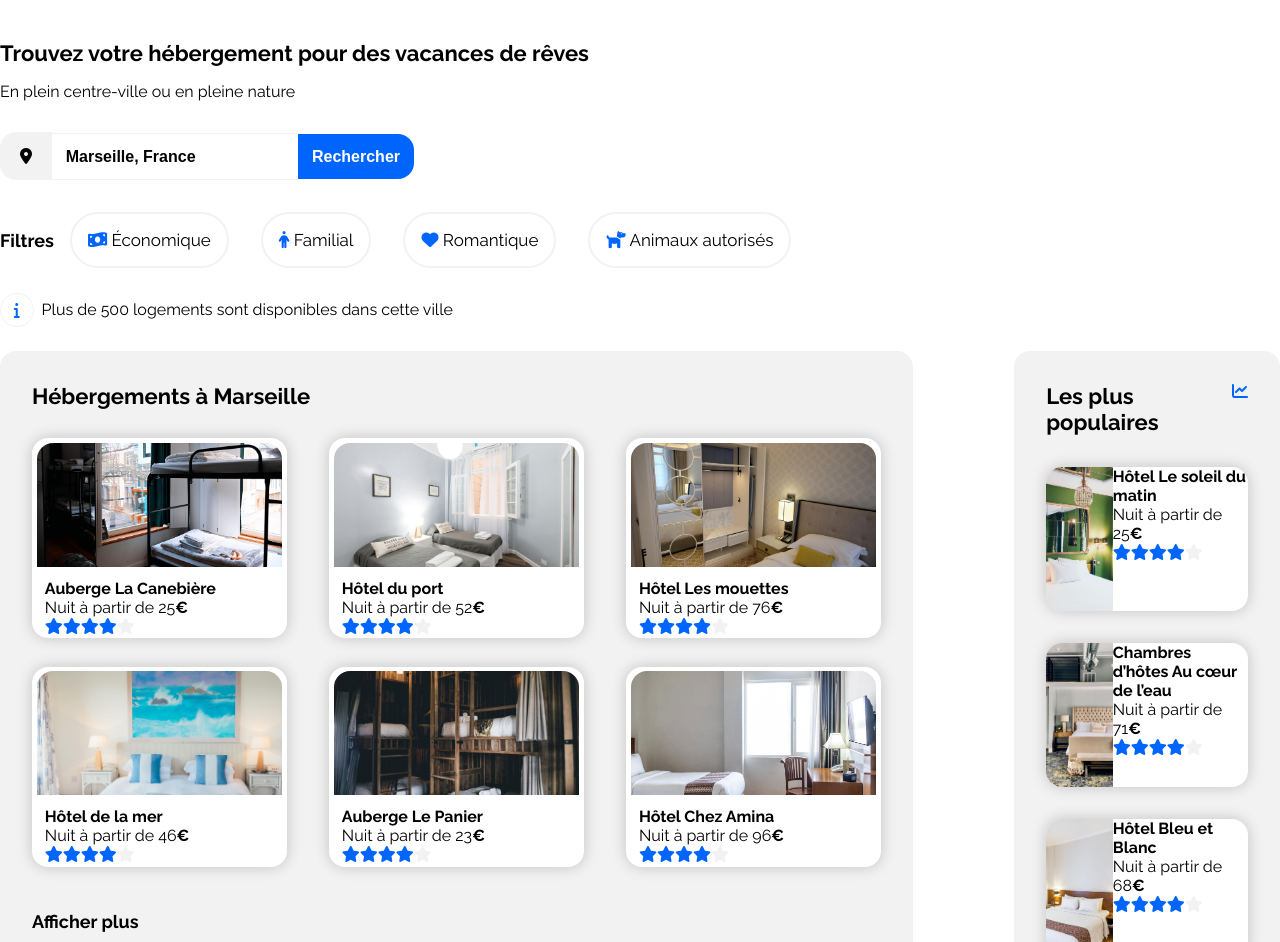
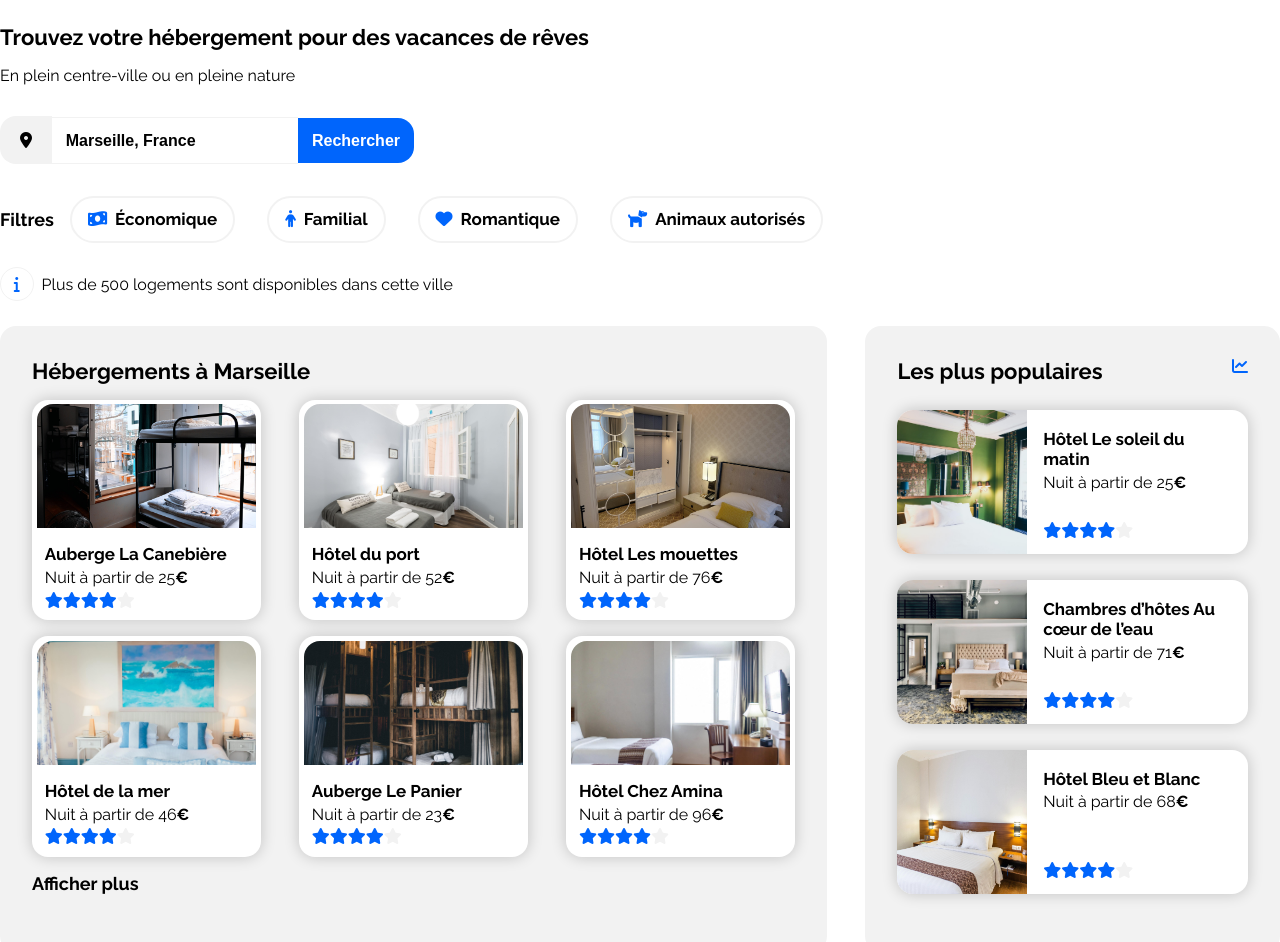
Before and after one commit to Sasoste/OC-Projet-2, a plain HTML site: page index.html in a window 1280 px wide. Shown: the part 75-1017 px from the top of the page. Drawn offline with Linux system fonts and the light colour scheme.

Commit message:
Listes retirées

```diff
--- a/index.html
+++ b/index.html
@@ -20,21 +20,20 @@
 
 
     <header>
-        <img src="images/Booki.png" alt="Logo Booki" id="Logo" />
+        <img src="images/Booki@3x.png" alt="Logo Booki" id="Logo" />
         <nav>
-            <ul>
-                <li><a href="#Hebergements">Hébergements</a></li>
-                <li><a href="#Activites">Activités</a></li>
-            </ul>
+            <div>
+                <a href="#Hebergements">Hébergements</a>
+                <a href="#Activites">Activités</a>
+            </div>
         </nav>
     </header>
 
 
     <main>
-        <section class="tete">
-            <h1>Trouvez votre hébergement pour des vacances de rêves</h1><!--22-->
-            <p class="text">En plein centre-ville ou en pleine nature
-            </p><!--16-->
+        <section class="intro">
+            <h2>Trouvez votre hébergement pour des vacances de rêves</h2><!--22-->
+            <p class="text">En plein centre-ville ou en pleine nature</p><!--16-->
             <form action="" method="get">
                 <i class="fa-solid fa-location-dot"></i>
                 <input id="Recherche" type="search" placeholder="Marseille, France" /><!--18-->
@@ -42,13 +41,13 @@
             </form>
 
             <div class="filtres">
-                <h2>Filtres</h2>
-                <ul>
-                    <li><i class="fa-solid fa-money-bill-wave bleu"></i> Économique</li>
-                    <li><i class="fa-solid fa-person bleu"></i> Familial</li>
-                    <li><i class="fa-solid fa-heart bleu"></i> Romantique</li>
-                    <li><i class="fa-solid fa-dog bleu"></i> Animaux autorisés</li>
-                </ul>
+                <h3>Filtres</h3>
+                <div>
+                    <p><i class="fa-solid fa-money-bill-wave bleu"></i>Économique</p>
+                    <p><i class="fa-solid fa-person bleu"></i>Familial</p>
+                    <p><i class="fa-solid fa-heart bleu"></i>Romantique</p>
+                    <p><i class="fa-solid fa-dog bleu"></i>Animaux autorisés</p>
+                </div>
             </div>
 
             <div class="info">
@@ -59,169 +58,172 @@
 
 
         <section class="logements">
-
-            <figure class="hebergements">
-                <div class="wrap1">
-                    <h1 id="Hebergements">Hébergements à Marseille</h1>
+            <div class="hebergements">
+                <h2 id="Hebergements">Hébergements à Marseille</h2>
+                <div class="cartes">
                     <article class="card">
                         <a href="">
                             <img src="images/hl/1.jpg" alt="Auberge La Canebière" class="image" />
-                            <figcaption>
+                            <div class="cotecard">
                                 <h4>Auberge La Canebière</h4><!--16-->
                                 <p>Nuit à partir de 25<strong>€</strong></p><!--14-->
-                                <ul>
-                                    <li><i class="fa fa-star"></i></li>
-                                    <li><i class="fa fa-star"></i></li>
-                                    <li><i class="fa fa-star"></i></li>
-                                    <li><i class="fa fa-star"></i></li>
-                                    <li><i class="fa-solid fa-star gris"></i></li>
-                                </ul>
-                            </figcaption>
+                                <div class="etoiles">
+                                    <i class="fa fa-star"></i>
+                                    <i class="fa fa-star"></i>
+                                    <i class="fa fa-star"></i>
+                                    <i class="fa fa-star"></i>
+                                    <i class="fa fa-star gris"></i>
+                                </div>
+                            </div>
                         </a>
                     </article>
                     <article class="card">
                         <a href="">
                             <img src="images/hl/2.jpg" alt="Hôtel du port" class="image" />
-                            <figcaption>
+                            <div class="cotecard">
                                 <h4>Hôtel du port</h4><!--16-->
                                 <p>Nuit à partir de 52<strong>€</strong></p><!--14-->
-                                <ul>
-                                    <li><i class="fa fa-star"></i></li>
-                                    <li><i class="fa fa-star"></i></li>
-                                    <li><i class="fa fa-star"></i></li>
-                                    <li><i class="fa fa-star"></i></li>
-                                    <li><i class="fa-solid fa-star gris"></i></li>
-                                </ul>
-                            </figcaption>
+                                <div class="etoiles">
+                                    <i class="fa fa-star"></i>
+                                    <i class="fa fa-star"></i>
+                                    <i class="fa fa-star"></i>
+                                    <i class="fa fa-star"></i>
+                                    <i class="fa fa-star gris"></i>
+                                </div>
+                            </div>
                         </a>
                     </article>
                     <article class="card">
                         <a href="">
                             <img src="images/hl/3.jpg" alt="Hôtel Les mouettes" class="image" />
-                            <figcaption>
+                            <div class="cotecard">
                                 <h4>Hôtel Les mouettes</h4><!--16-->
                                 <p>Nuit à partir de 76<strong>€</strong></p><!--14-->
-                                <ul>
-                                    <li><i class="fa fa-star"></i></li>
-                                    <li><i class="fa fa-star"></i></li>
-                                    <li><i class="fa fa-star"></i></li>
-                                    <li><i class="fa fa-star"></i></li>
-                                    <li><i class="fa-solid fa-star gris"></i></li>
-                                </ul>
-                            </figcaption>
+                                <div class="etoiles">
+                                    <i class="fa fa-star"></i>
+                                    <i class="fa fa-star"></i>
+                                    <i class="fa fa-star"></i>
+                                    <i class="fa fa-star"></i>
+                                    <i class="fa fa-star gris"></i>
+                                </div>
+                            </div>
                         </a>
                     </article>
                     <article class="card">
                         <a href="">
                             <img src="images/hl/4.jpg" alt="Hôtel de la mer" class="image" />
-                            <figcaption>
+                            <div class="cotecard">
                                 <h4>Hôtel de la mer</h4><!--16-->
                                 <p>Nuit à partir de 46<strong>€</strong></p><!--14-->
-                                <ul>
-                                    <li><i class="fa fa-star"></i></li>
-                                    <li><i class="fa fa-star"></i></li>
-                                    <li><i class="fa fa-star"></i></li>
-                                    <li><i class="fa fa-star"></i></li>
-                                    <li><i class="fa-solid fa-star gris"></i></li>
-                                </ul>
-                            </figcaption>
+                                <div class="etoiles">
+                                    <i class="fa fa-star"></i>
+                                    <i class="fa fa-star"></i>
+                                    <i class="fa fa-star"></i>
+                                    <i class="fa fa-star"></i>
+                                    <i class="fa fa-star gris"></i>
+                                </div>
+                            </div>
                         </a>
                     </article>
                     <article class="card">
                         <a href="">
                             <img src="images/hl/5.jpg" alt="Auberge Le Panier" class="image" />
-                            <figcaption>
+                            <div class="cotecard">
                                 <h4>Auberge Le Panier</h4><!--16-->
                                 <p>Nuit à partir de 23<strong>€</strong></p><!--14-->
-                                <ul>
-                                    <li><i class="fa fa-star"></i></li>
-                                    <li><i class="fa fa-star"></i></li>
-                                    <li><i class="fa fa-star"></i></li>
-                                    <li><i class="fa fa-star"></i></li>
-                                    <li><i class="fa-solid fa-star gris"></i></li>
-                                </ul>
-                            </figcaption>
+                                <div class="etoiles">
+                                    <i class="fa fa-star"></i>
+                                    <i class="fa fa-star"></i>
+                                    <i class="fa fa-star"></i>
+                                    <i class="fa fa-star"></i>
+                                    <i class="fa fa-star gris"></i>
+                                </div>
+                            </div>
                         </a>
                     </article>
                     <article class="card">
                         <a href="">
                             <img src="images/hl/6.jpg" alt="Hôtel Chez Amina" class="image" />
-                            <figcaption>
+                            <div class="cotecard">
                                 <h4>Hôtel Chez Amina</h4><!--16-->
                                 <p>Nuit à partir de 96<strong>€</strong></p><!--14-->
-                                <ul>
-                                    <li><i class="fa fa-star"></i></li>
-                                    <li><i class="fa fa-star"></i></li>
-                                    <li><i class="fa fa-star"></i></li>
-                                    <li><i class="fa fa-star"></i></li>
-                                    <li><i class="fa-solid fa-star gris"></i></li>
-                                </ul>
-                            </figcaption>
+                                <div class="etoiles">
+                                    <i class="fa fa-star"></i>
+                                    <i class="fa fa-star"></i>
+                                    <i class="fa fa-star"></i>
+                                    <i class="fa fa-star"></i>
+                                    <i class="fa fa-star gris"></i>
+                                </div>
+                            </div>
                         </a>
                     </article>
-                    <a class="bouton" href="#">Afficher plus</a><!--18-->
+                </div>
+                <a class="bouton" href="#">Afficher plus</a>
             </div>
 
-            </figure>
 
-
-            <figure class="populaires">
-                <h1>Les plus populaires</h1><!--22-->
+            <div class="populaires">
+                <h2>Les plus populaires</h2><!--22-->
                 <i class="fa-solid fa-chart-line"></i>
                 <article class="card1">
                     <a href="#">
                         <img src="images/hl/7.jpg" alt="Hôtel Le soleil du matin" class="image1" />
-                        <figcaption>
+                        <div class="cotecard1">
+                            <div>
                                 <h4>Hôtel Le soleil du matin</h4><!--16-->
                                 <p>Nuit à partir de 25<strong>€</strong></p><!--14-->
-                            <ul>
-                                <li><i class="fa fa-star"></i></li>
-                                <li><i class="fa fa-star"></i></li>
-                                <li><i class="fa fa-star"></i></li>
-                                <li><i class="fa fa-star"></i></li>
-                                <li><i class="fa-solid fa-star gris"></i></li>
-                            </ul>
-                        </figcaption>
+                            </div>
+                            <div class="etoiles">
+                                <i class="fa fa-star"></i>
+                                <i class="fa fa-star"></i>
+                                <i class="fa fa-star"></i>
+                                <i class="fa fa-star"></i>
+                                <i class="fa fa-star gris"></i>
+                            </div>
+                        </div>
                     </a>
                 </article>
                 <article class="card1">
                     <a href="#">
                         <img src="images/hl/8.jpg" alt="Chambres d’hôtes Au cœur de l’eau" class="image1" />
-                        <figcaption>
+                        <div class="cotecard1">
+                            <div>
                                 <h4>Chambres d’hôtes Au cœur de l’eau</h4><!--16-->
                                 <p>Nuit à partir de 71<strong>€</strong></p><!--14-->
-                            <ul>
-                                <li><i class="fa fa-star"></i></li>
-                                <li><i class="fa fa-star"></i></li>
-                                <li><i class="fa fa-star"></i></li>
-                                <li><i class="fa fa-star"></i></li>
-                                <li><i class="fa-solid fa-star gris"></i></li>
-                            </ul>
-                        </figcaption>
+                            </div>
+                            <div class="etoiles">
+                                <i class="fa fa-star"></i>
+                                <i class="fa fa-star"></i>
+                                <i class="fa fa-star"></i>
+                                <i class="fa fa-star"></i>
+                                <i class="fa fa-star gris"></i>
+                            </div>
+                        </div>
                     </a>
                 </article>
                 <article class="card1">
                     <a href="#">
                         <img src="images/hl/9.jpg" alt="Hôtel Bleu et Blanc" class="image1" />
-                        <figcaption>
+                        <div class="cotecard1">
+                            <div>
                                 <h4>Hôtel Bleu et Blanc</h4><!--16-->
                                 <p>Nuit à partir de 68<strong>€</strong></p><!--14-->
-                            <ul>
-                                <li><i class="fa fa-star"></i></li>
-                                <li><i class="fa fa-star"></i></li>
-                                <li><i class="fa fa-star"></i></li>
-                                <li><i class="fa fa-star"></i></li>
-                                <li><i class="fa-solid fa-star gris"></i></li>
-                            </ul>
-                        </figcaption>
+                            </div>
+                            <div class="etoiles">
+                                <i class="fa fa-star"></i>
+                                <i class="fa fa-star"></i>
+                                <i class="fa fa-star"></i>
+                                <i class="fa fa-star"></i>
+                                <i class="fa fa-star gris"></i>
+                            </div>
+                        </div>
                     </a>
                 </article>
-            </figure>
+            </div>
         </section>
 
-        <figure class="activites" id="Activites">
-            <h1>Activités à Marseille</h1>
-            <div class="flexa">
+        <section class="activites" id="Activites">
+            <h2>Activités à Marseille</h2>
             <article class="card2">
                 <a href="#">
                     <img src="images/al/1.jpg" alt="Vieux-Port" />
@@ -246,25 +248,24 @@
                     <h4>Notre-Dame-de-la-Garde</h4>
                 </a>
             </article>
-            </div>
-        </figure>
+        </section>
     </main>
 
 
     <footer>
         <div class="colonne">
-            <h2>À propos</h2><!--18-->
+            <h3>À propos</h3><!--18-->
             <a href="#" class="text">Fonctionnement du site</a><!--16-->
             <a href="#" class="text">Conditions générales</a><!--16-->
             <a href="#" class="text">Données et confidentialité</a><!--16-->
         </div>
         <div class="colonne">
-            <h2>Nos hébergements</h2><!--18-->
+            <h3>Nos hébergements</h3><!--18-->
             <a href="#" class="text">Charte qualité</a><!--16-->
             <a href="#" class="text">Proposer votre hôtel</a><!--16-->
         </div>
         <div class="colonne">
-            <h2>Assistance</h2><!--18-->
+            <h3>Assistance</h3><!--18-->
             <a href="#" class="text">Centre d'aide</a><!--16-->
             <a href="#" class="text">Nous contacter</a><!--16-->
         </div>
--- a/styles.css
+++ b/styles.css
@@ -4,43 +4,31 @@
     padding: 0;
 
 }
-
 body {
     font-family: "Raleway", "sans-serif";
     margin: auto;
     max-width: 1400px;
 }
 
-h1 {
+h2 {
     font-size: 22px;
 }
-
-h2 {
+h3 {
 
     font-size: 18px;
 
 }
-
-h3 {
+h4 {
     font-size: 17px;
 
 }
-
-h4 {
-    font-size: 16px;
-
-}
-
 p {
     font-size: 16px;
 }
-
-
 a {
     text-decoration: none;
     color: inherit;
 }
-
 ul {
     list-style: none;
 }
@@ -61,18 +49,18 @@ header img {
     height: 19px;
 }
 
-header ul {
+header div {
     display: flex;
     flex-direction: row;
     font-size: 16px;
     justify-content: space-around;
 }
 
-header li {
+header a {
     padding: 2.5rem;
 }
 
-header li:hover {
+header a:hover {
     color: #0065FC;
     border-top: 3px solid #0065FC;
 }
@@ -98,11 +86,11 @@ header li:hover {
     margin: 1rem -4px;
 }
 
-.tete input::placeholder {
+.intro input::placeholder {
     color: black;
 }
 
-.tete button {
+.intro button {
     padding: 0.85rem;
     border-radius: 0 1rem 1rem 0;
     background-color:#0065FC;
@@ -112,7 +100,7 @@ header li:hover {
     font-weight: bold;
 }
 
-.tete p, .tete h1 {
+.intro p, .intro h1 {
     margin: 1rem 0;
 }
 
@@ -127,25 +115,27 @@ header li:hover {
     margin: 1rem 0 1rem 0;
 }
 
-.filtres ul {
+.filtres div {
     display:flex;
     flex-wrap: wrap;
 }
 
 .filtres i {
     color: #0065FC;
+    margin-right: 0.5rem;
 }
 
-.filtres li {
-    padding: 1rem;
+.filtres p {
+    padding: 0.7rem 1rem;
     border-radius: 2rem;
     border: 2px solid #F2F2F2;
     justify-content: space-evenly;
     font-size: 17px;
     margin: 0 1rem;
+    font-weight: bold;
 }
 
-.filtres li:hover {
+.filtres p:hover {
     background-color: #DEEBFF;
 }
 
@@ -172,31 +162,28 @@ header li:hover {
 
 .logements {
     display:flex;
-    width: 100%;
+    gap: 3%;
 }
 
-.logements h1 {
-    width: 90%;
-    margin-bottom: 1rem;
-}
-
-.wrap1 {
-    display: flex;
-    flex-wrap: wrap;
-    justify-content: space-between;
-    align-items: flex-start;
+.hebergements {
     background-color: #F2F2F2;
-    width: 90%;
-    height: 626px;
+    width: calc(100%/3*2);
     padding: 2rem;
     border-radius: 1rem;
 }
 
+.hebergements h2 {
+    margin-bottom: 1rem;
+}
 
+.cartes {
+    display: flex;
+    flex-flow: row wrap;
+    gap: 5%;
+}
 
 .card {
     width: 30%;
-    height: 200px;
     display: flex;
     flex-direction: column;
     border-radius: 1rem;
@@ -206,8 +193,11 @@ header li:hover {
     box-shadow: 0 0 15px 0 rgba(0,0,0,0.2);
 }
 
+.card h4, .card p, .card ul, .card1 h4, .card1 p {
+    margin: 2% 0 2% 0
+}
 
-.card figcaption {
+.card .cotecard {
     padding: 0.5rem;
 }
 
@@ -223,6 +213,11 @@ header li:hover {
     flex-direction: row;
 }
 
+.card .etoiles  {
+    display: flex;
+    flex-direction: row;
+}
+
 .fa-star {
     color: #0065FC;
 }
@@ -234,9 +229,7 @@ header li:hover {
 .bouton {
     width: 100%;
     border: none;
-    align-items: left;
     font-weight: bold;
-    margin-top: 1rem;
     background-color: #F2F2F2;
     font-size: 18px;
 }
@@ -251,15 +244,11 @@ header li:hover {
     justify-content: space-between;
     align-items: flex-start;
     background-color: #F2F2F2;
-    width: 30%;
+    width: calc(100%/3);
     height: 626px;
     padding: 2rem ;
     border-radius: 1rem;
 
-}
-
-.populaires h1 {
-    font-size: 22px;
 }
 
 .fa-chart-line {
@@ -269,32 +258,32 @@ header li:hover {
 }
 
 .card1 a {
-    width: 100%;
-    height: 144px;
+    max-height: 144px;
     border-radius: 1rem;
     background-color: white;
     display:flex;
     box-shadow: 0 0 15px 0 rgba(0,0,0,0.2);
-    margin: 1rem 0;
-    align-content: space-between;
 }
 
 .card1 img {
     object-fit: cover;
-    width: 33%;
-    height: 144px;
+    width: 37%;
     border-radius: 1rem 0 0 1rem;
 }
 
-.card1 figcaption {
+.card1 .cotecard1 {
     display:flex;
     flex-direction: column;
     height: 144px;
+    padding: 1rem;
+    justify-content: space-between;
 }
 
-.card1 ul {
+.card1 .etoiles {
     display:flex;
     flex-direction: row;
+    position: relative;
+    float:right;
 }
 
 
@@ -302,14 +291,15 @@ header li:hover {
 /* Activités */
 /* Activités */
 
-.flexa {
+.activites {
     display: flex;
     justify-content: space-between;
+    flex-wrap: wrap;
 }
 
-.activites h1 {
-    font-size: 22px;
+.activites h2 {
     margin: 1.5rem 0;
+    width: 100%;
 }
 
 .card2 {
@@ -345,13 +335,13 @@ footer {
 .colonne {
     display:flex;
     flex-direction: column;
-    flex-basis: 30%;
+    flex-basis: calc(100%/3);
     margin: 2% 3% 3% 3%;
     align-items: stretch;
     padding: 1rem;
 }
 
-.colonne h2 {
+.colonne h3 {
     margin-bottom: 1rem;
 }
 
```
Also changed, not shown: images/Billet.png (deleted), images/Booki.png (deleted), images/Icon.png (deleted), images/Icon2.png (deleted), images/Map.png (deleted), images/Stars.png (deleted), images/billet.jpg (deleted), images/chien.png (deleted), images/coeur.png (deleted), images/homme.jpg (deleted). Lines whose indentation alone changed are shown as unchanged.
